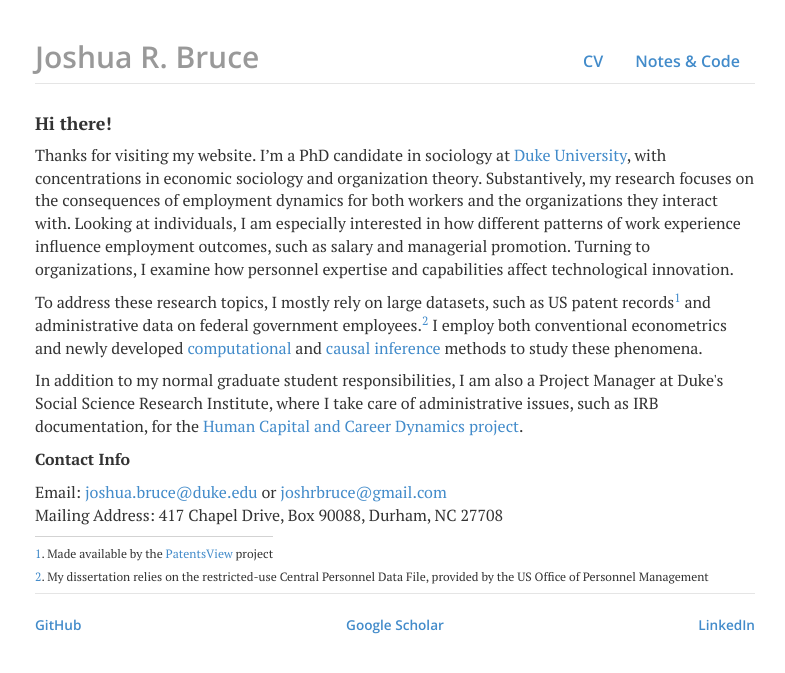
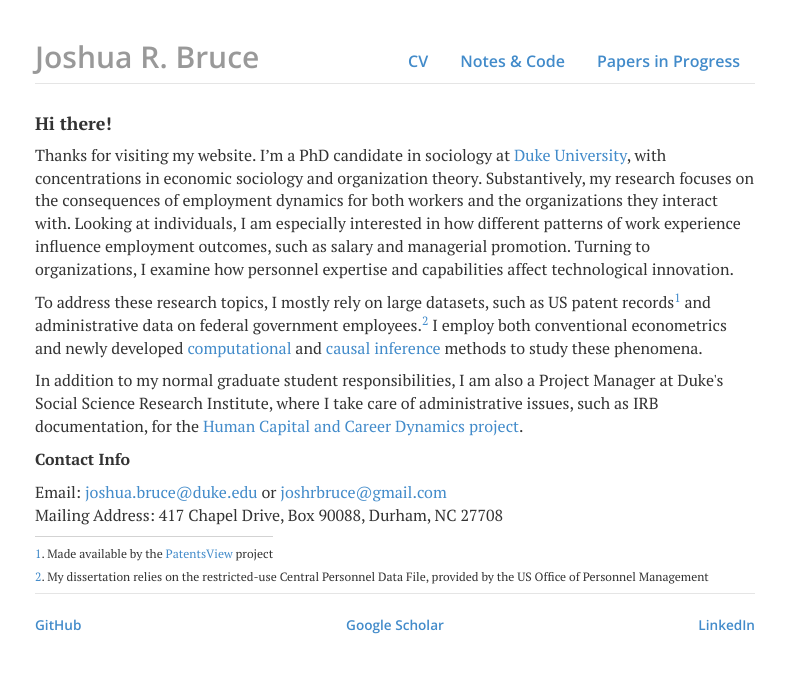
Before and after one commit to joshuarbruce/joshuarbruce.github.io, a Jekyll site: the page built from index.html, in a window 1280 px wide. Shown: the top 673 px of the page, without its empty margins (245-1030 px from the left). Built offline with Jekyll 4.4.1, drawn with Linux system fonts in a browser that asks for light colours; nearby versions of some CDN libraries.

Commit message:
update header

```diff
--- a/_includes/header.html
+++ b/_includes/header.html
@@ -1,8 +1,8 @@
 <div class="header">
 	<ul class="nav nav-pills pull-right">
 		<li class="text" ><a href="/files/joshuarbruce_current_cv.pdf" target="_blank" title="CV">CV</a></li>
-	<!-- 	<li class="{{ page.papers }}"><a href="/papers" title="Papers">Papers</a></li> // papers tab -->
-		<li class="{{ page.notes }}"><a href="/notes" title="Notes">Notes & Code</a></li>
+		<li class="{{ page.notes }}"><a href="/notes" title="Notes">Notes &amp; Code</a></li>
+        <li class="{{ page.papers }}"><a href="/papers" title="Papers">Papers in Progress</a></li>
 	</ul>
 	<h2 class="text-muted" text-decoration="none" color="#999999"><a href="/">Joshua R. Bruce</a></h2>
 </div> <!-- /header -->
```
